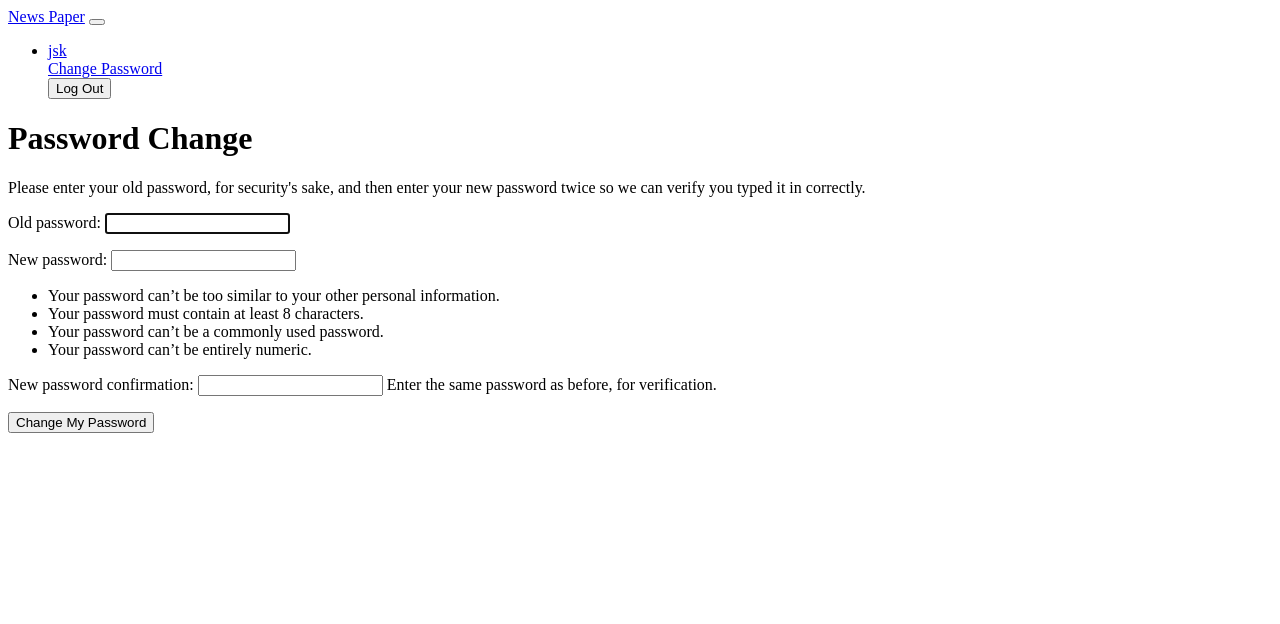
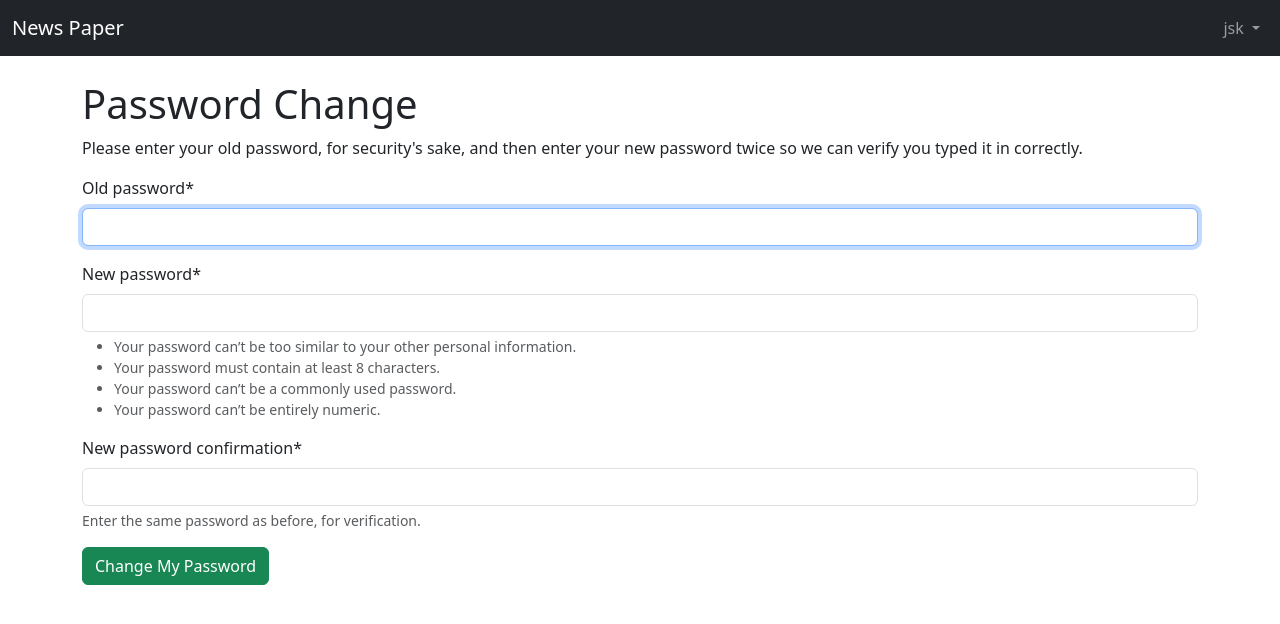
Before and after one commit to J-Sivakumar/NewsPaperApp, a Django app: page /users/password_change/ in a window 1280 px wide. Shown: the top 624 px of the page. Run offline with Django 5.2, Linux system fonts and the light colour scheme; a user stored in the database is signed in; some libraries are stand-ins or nearby versions.

Commit message:
Added bootstrap CDN links and crispy forms

```diff
--- a/templates/base.html
+++ b/templates/base.html
@@ -3,60 +3,65 @@
 <head>
     <!-- Required meta tags-->
     <meta charset="utf-8">
-    <meta name="viewport" content="width=device-width,initial-scale=1, shrink-to-fit=no">
+    <meta name="viewport" content="width=device-width, initial-scale=1, shrink-to-fit=no">
+
     <!-- Bootstrap CSS-->
+    <link href="https://cdn.jsdelivr.net/npm/bootstrap@5.3.3/dist/css/bootstrap.min.css" rel="stylesheet"
+          integrity="sha384-QWTKZyjpPEjISv5WaRU9OFeRpok6YctnYmDr5pNlyT2bRjXh0JMhjY6hW+ALEwIH"
+          crossorigin="anonymous">
 
-    <title> {% block title %} News Paper App {% endblock title %}</title>
+    <title>{% block title %} News Paper App {% endblock title %}</title>
 </head>
 <body>
+
 <nav class="navbar navbar-expand-md navbar-dark bg-dark mb-4">
-        <a href="{% url 'home' %}" class="navbar-brand">News Paper</a>
-
-        <button class="navbar-toggler" type="button" data-toggle="collapse" data-target="#navbarCollapse" aria-controls="navbarCollapse" aria-expanded="false" aria-label="Toggle navigation">
+    <div class="container-fluid">
+        <a class="navbar-brand" href="{% url 'home' %}">News Paper</a>
+        <button class="navbar-toggler" type="button" data-bs-toggle="collapse" data-bs-target="#navbarCollapse"
+                aria-controls="navbarCollapse" aria-expanded="false" aria-label="Toggle navigation">
             <span class="navbar-toggler-icon"></span>
         </button>
 
-        <div class="navbar navbar-collapse" id="navbarCollapse">
+        <div class="collapse navbar-collapse" id="navbarCollapse">
             {% if user.is_authenticated %}
-                <ul class="navbar-nav ml-auto">
-                    <li class="nav-item">
-                        <a href="#" class="nav-link dropdown-toggle" id="userMenu" data-toggle="dropdown" aria-haspopup="true" aria-expanded="false">
+                <ul class="navbar-nav ms-auto">
+                    <li class="nav-item dropdown">
+                        <a href="#" class="nav-link dropdown-toggle" id="userMenu" role="button"
+                           data-bs-toggle="dropdown" aria-expanded="false">
                             {{ user.username }}
                         </a>
-
-                        <div class="dropdown-menu dropdown-menu-right" aria-labelledby="userMenu">
-
-                            <a href="{% url 'password_change' %}" class="dropdown-item">Change Password</a>
-
-                            <div class="dropdown-divider"></div>
-
-                            <form action="{% url 'logout' %}" method="post">
+                        <ul class="dropdown-menu dropdown-menu-end" aria-labelledby="userMenu">
+                            <li>
+                                <a class="dropdown-item" href="{% url 'password_change' %}">Change Password</a>
+                            </li>
+                            <li><hr class="dropdown-divider"></li>
+                            <li>
+                                <form action="{% url 'logout' %}" method="post" class="px-3">
                                     {% csrf_token %}
-                                <input type="submit" value="Log Out">
+                                    <button type="submit" class="btn p-0 m-0">Log Out</button>
                                 </form>
-
-
-                        </div>
+                            </li>
+                        </ul>
                     </li>
                 </ul>
             {% else %}
-                <form class="form-inline ml-auto">
-                    <a href="{% url 'login' %}" class="btn btn-outline-secondary">Log In</a>
-                    <a href="{% url 'signup' %}" class="btn btn-primary ml-2">Sign Up</a>
-                </form>
+                <div class="d-flex ms-auto">
+                    <a href="{% url 'login' %}" class="btn btn-outline-secondary me-2">Log In</a>
+                    <a href="{% url 'signup' %}" class="btn btn-primary">Sign Up</a>
+                </div>
             {% endif %}
         </div>
+    </div>
 </nav>
+
 <div class="container">
     {% block content %}
-
     {% endblock content %}
-
 </div>
 
-    <!-- Optional JavaScript-->
-    <!-- jQuery first, then Popper.js, then Bootstrap JS-->
-
-
+<!-- Bootstrap JS Bundle (includes Popper) -->
+<script src="https://cdn.jsdelivr.net/npm/bootstrap@5.3.3/dist/js/bootstrap.bundle.min.js"
+        integrity="sha384-YvpcrYf0tY3lHB60NNkmXc5s9fDVZLESaAA55NDzOxhy9GkcIdslK1eN7N6jIeHz"
+        crossorigin="anonymous"></script>
 </body>
 </html>
--- a/templates/registration/login.html
+++ b/templates/registration/login.html
@@ -1,10 +1,11 @@
 {% extends 'base.html' %}
+{% load crispy_forms_tags %}
 {% block title %} Log In{% endblock title %}
 {% block content %}
 <h1>Log In</h1>
 <form action="" method="post">
     {% csrf_token %}
-    {{ form.as_p }}
+    {{ form|crispy }}
     <input type="submit" value="Log In" class="btn btn-success ml-2" />
 </form>
 {% endblock content %}
--- a/templates/registration/password_change_form.html
+++ b/templates/registration/password_change_form.html
@@ -1,4 +1,5 @@
 {% extends 'base.html' %}
+{% load crispy_forms_tags %}
 {% block title %} Password Change {% endblock title %}
 {% block content %}
 <h1>Password Change</h1>
@@ -6,7 +7,7 @@
  new password twice so we can verify you typed it in correctly.</p>
 <form  method="post">
     {% csrf_token %}
-    {{ form.as_p }}
+    {{ form|crispy }}
     <input type="submit" class="btn btn-success" value="Change My Password">
 </form>
 {% endblock content %}
--- a/templates/signup.html
+++ b/templates/signup.html
@@ -1,10 +1,11 @@
 {% extends 'base.html' %}
+{% load crispy_forms_tags %}
 {% block title %}Sign Up{% endblock title %}
 {% block content %}
 <h1>Sign Up</h1>
 <form action="" method="post">
     {% csrf_token %}
-    {{ form.as_p }}
+    {{ form|crispy }}
     <input type="submit" value="Sign Up" class="btn btn-success"/>
 </form>
 {% endblock content %}
```
Also changed, not shown: newspaper_project/settings.py (+9 -0 lines), db.sqlite3, 2 other files. Lines whose indentation alone changed are shown as unchanged.
